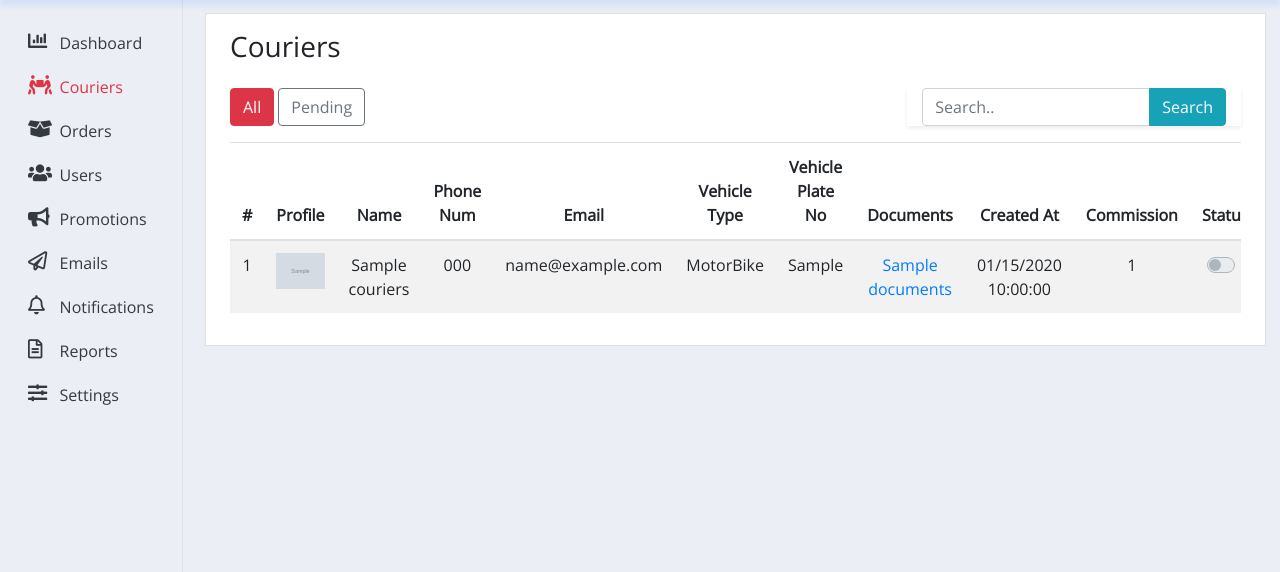
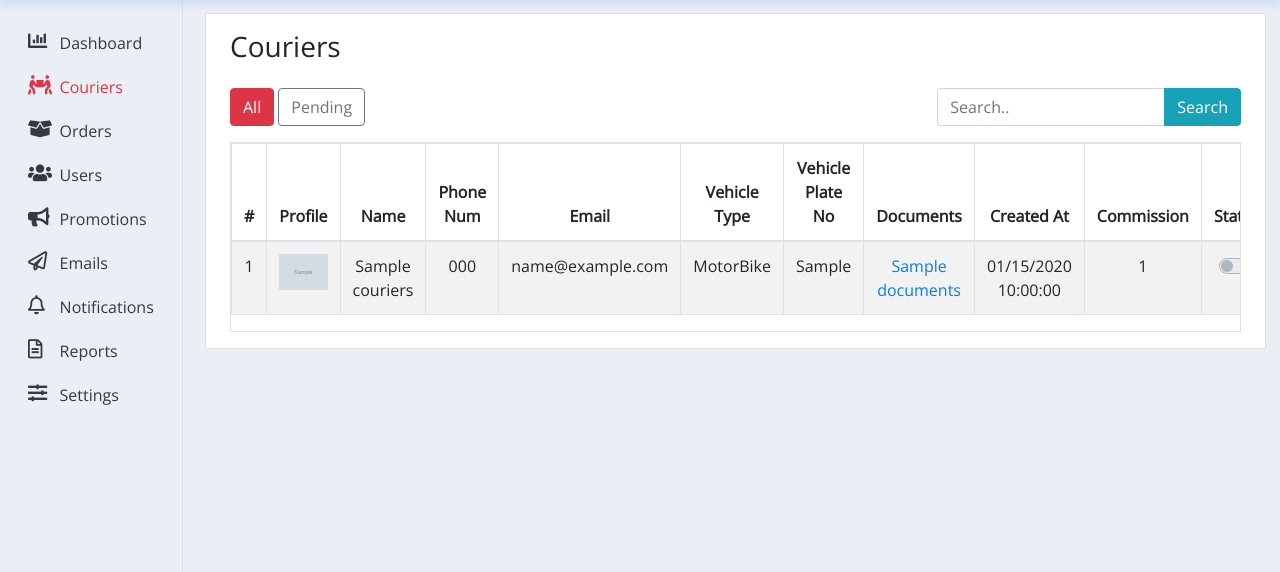
Before and after one commit to yewfu33/delivery_app_backend, an ASP.NET Core app: page /Courier in a window 1280 px wide. Shown: the part 61-633 px from the top of the page. Run offline with ASP.NET Core 8, Linux system fonts and the light colour scheme; tables that the repository leaves empty hold one stand-in row (values such as "Sample post"); grey boxes marked "Sample" are stand-in pictures; the project's own start-up code is not run, and a stand-in starts its controllers and pages; some libraries are stand-ins or nearby versions.

Commit message:
edit view

```diff
--- a/Delivery_app.web/Views/Courier/Index.cshtml
+++ b/Delivery_app.web/Views/Courier/Index.cshtml
@@ -17,8 +17,8 @@
         <a asp-controller="Courier" asp-action="Index" asp-route-status="pending" class="btn @((Model.First().isRegistered) ? "btn-outline-secondary" : "btn-danger")">Pending</a>
         }
     </div>
-    <form asp-controller="Courier" asp-action="Index" class="shadow-sm pt-3 pt-sm-0">
-        <div class="input-group col-4 col-sm-12">
+    <form asp-controller="Courier" asp-action="Index" class="shadow-none shadow-sm pt-3 pt-sm-0">
+        <div class="input-group col-3 col-sm-12 px-0">
             <input class="form-control" type="search" name="searchQuery" placeholder="Search.." aria-label="Search">
             <div class="input-group-append">
                 <button class="btn btn-info" type="submit">Search</button>
@@ -28,7 +28,7 @@
 </div>
 
 <div>
-    <div class="table-responsive text-center">
+    <div class="table-responsive table-bordered text-center">
         <table class="table table-striped table-hover">
             <thead class="">
                 <tr>
--- a/Delivery_app.web/Views/Order/Index.cshtml
+++ b/Delivery_app.web/Views/Order/Index.cshtml
@@ -20,10 +20,8 @@
     </form>
 </div>
 
-<a asp-controller="Order" asp-action="WeeklyOrders">weekly order</a>
-
 <div>
-    <div class="table-responsive text-center">
+    <div class="table-responsive table-bordered text-center">
         <table class="table table-striped table-hover">
             <thead>
                 <tr>
--- a/Delivery_app.web/Views/User/Index.cshtml
+++ b/Delivery_app.web/Views/User/Index.cshtml
@@ -21,7 +21,7 @@
 </div>
 
 <div>
-    <div class="table-responsive text-center">
+    <div class="table-responsive table-bordered text-center">
         <table class="table table-striped table-hover">
             <thead>
                 <tr>
```
